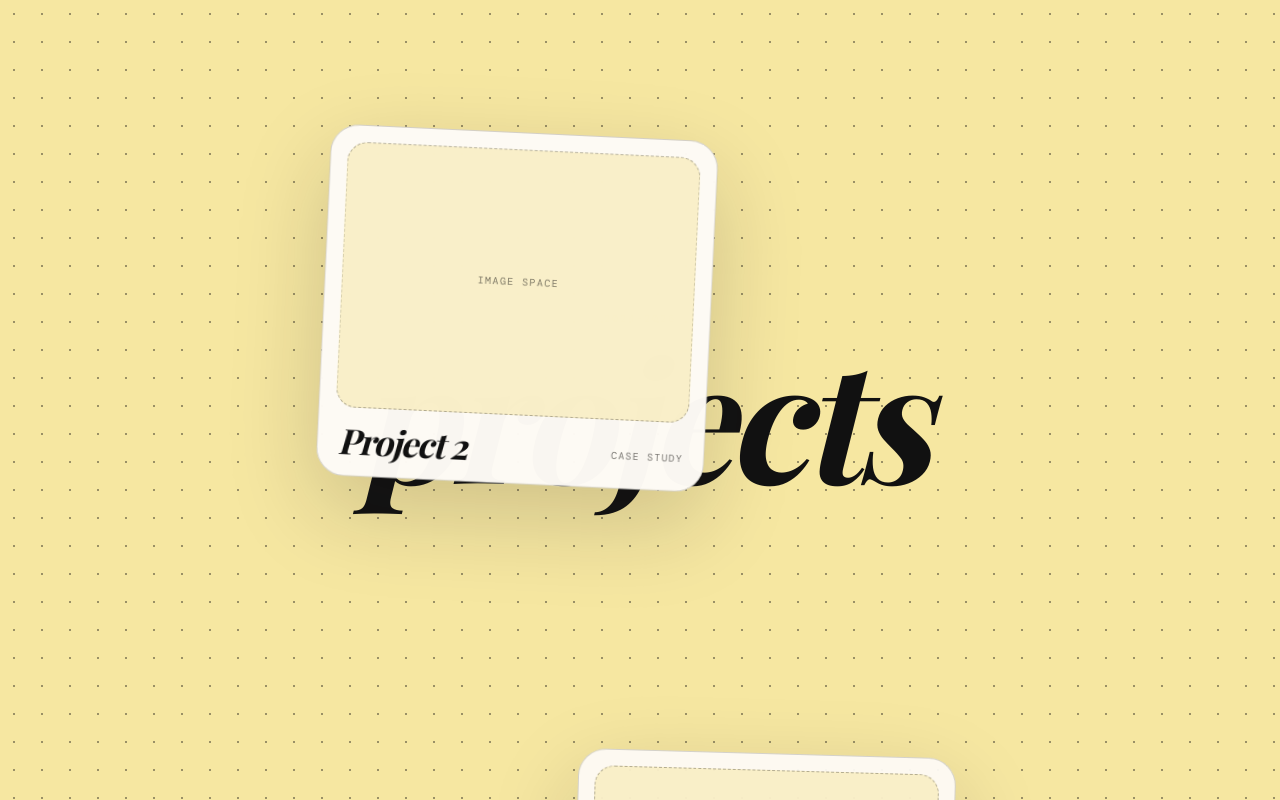
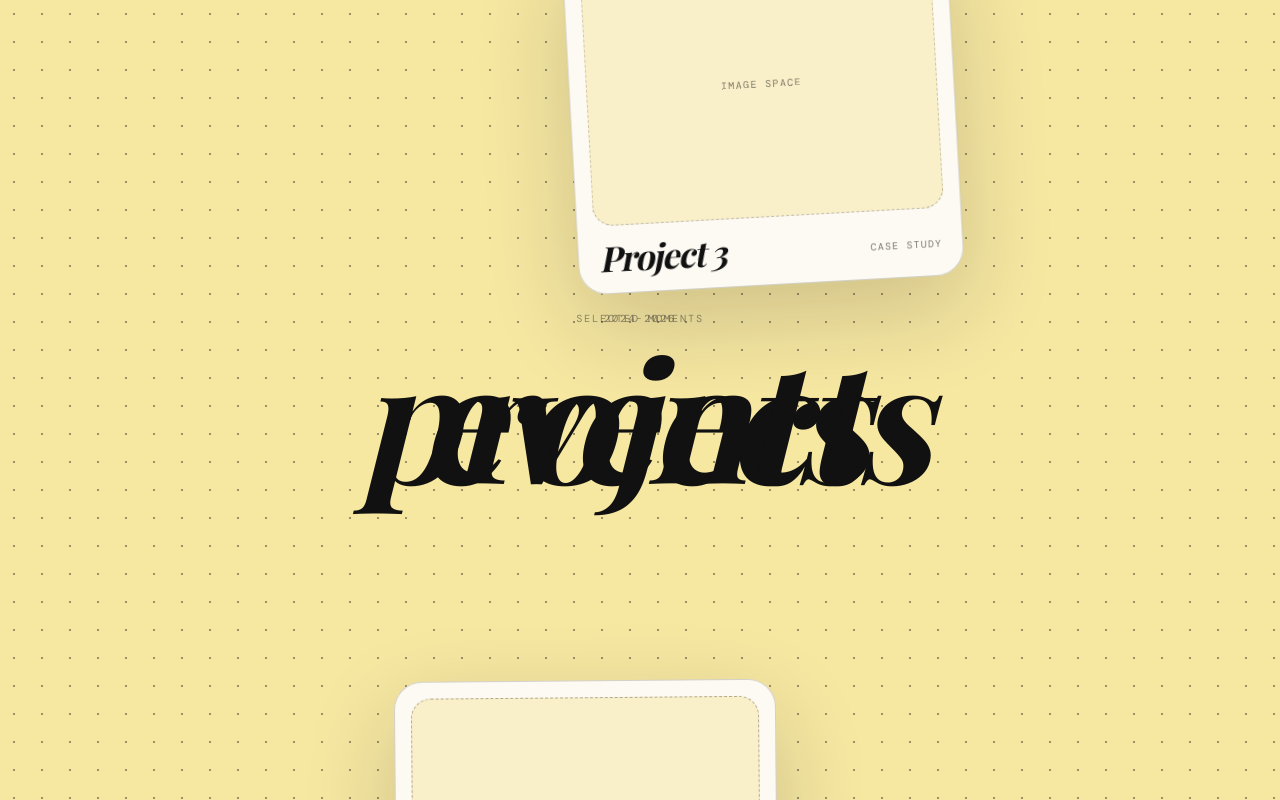
Before and after one commit to rutujaakalane/portfolio, a Next.js app: page / in a window 1280 px wide. Shown: the top 800 px of the page. Built offline with nearby package versions, Linux system fonts and the light colour scheme; a web font is replaced by a local one.

Commit message:
Add events section intro animation

```diff
--- a/app/page.tsx
+++ b/app/page.tsx
@@ -720,25 +720,25 @@ function Projects() {
 
   const projectsTop = useTransform(
   scrollYProgress,
-  [0, 0.10, 0.66, 0.76],
+  [0, 0.10, 0.76, 0.86],
   ["95vh", "50%", "50%", "-20vh"]
 );
 
 const projectsOpacity = useTransform(
   scrollYProgress,
-  [0, 0.06, 0.66, 0.76],
+  [0, 0.06, 0.76, 0.86],
   [0, 1, 1, 0]
 );
 
   const projectDotScale = useTransform(
   scrollYProgress,
-  [0, 0.20, 0.38, 0.66, 0.76, 1],
+  [0, 0.20, 0.38, 0.76, 0.86, 1],
   [1, 1, 190, 190, 1, 1]
 );
 
 const projectDotOpacity = useTransform(
   scrollYProgress,
-  [0, 0.175, 0.20, 0.76, 0.80],
+  [0, 0.175, 0.20, 0.86, 0.90],
   [0, 0, 1, 1, 0]
 );
 
@@ -1027,6 +1027,103 @@ const projectCard6Scale = useTransform(scrollYProgress, [0, 0.515, 0.575, 0.615]
   );
 }
 
+function Events() {
+  const sectionRef = useRef<HTMLElement>(null);
+
+  const { scrollYProgress } = useScroll({
+    target: sectionRef,
+    offset: ["start end", "end end"],
+  });
+
+  // events enters slowly from right in a straight horizontal line
+  const eventsX = useTransform(
+  scrollYProgress,
+  [0, 0.38, 1],
+  ["80vw", "-50%", "-50%"]
+);
+
+  const eventsOpacity = useTransform(
+    scrollYProgress,
+    [0, 0.08, 1],
+    [0, 1, 1]
+  );
+
+  return (
+    <section
+      id="events"
+      ref={sectionRef}
+      style={{
+        height: "260vh",
+        position: "relative",
+        zIndex: 5000,
+        backgroundColor: "var(--color-cream)",
+        backgroundImage:
+          "radial-gradient(circle, var(--dot-color) var(--dot-size), transparent var(--dot-size))",
+        backgroundSize: "var(--dot-space) var(--dot-space)",
+      }}
+    >
+      <div
+        style={{
+          position: "sticky",
+          top: 0,
+          width: "100vw",
+          height: "100vh",
+          overflow: "hidden",
+          backgroundColor: "transparent",
+        }}
+      >
+        <motion.div
+          style={{
+  position: "fixed",
+left: "50%",
+top: "50%",
+x: eventsX,
+y: "-50%",
+            opacity: eventsOpacity,
+            zIndex: 10,
+            width: "100vw",
+            display: "flex",
+            flexDirection: "column",
+            alignItems: "center",
+            justifyContent: "center",
+            textAlign: "center",
+            padding: "0 2.5rem",
+            pointerEvents: "none",
+          }}
+        >
+          <p
+            style={{
+              fontFamily: "var(--font-mono)",
+              fontSize: "0.64rem",
+              letterSpacing: "0.18em",
+              textTransform: "uppercase",
+              color: "#3D3A34",
+              opacity: 0.55,
+              margin: "0 0 0.9rem",
+            }}
+          >
+            selected moments
+          </p>
+
+          <h2
+            style={{
+              fontFamily: "var(--font-serif)",
+              fontStyle: "italic",
+              fontSize: "clamp(4rem, 13vw, 11rem)",
+              lineHeight: 0.88,
+              letterSpacing: "-0.04em",
+              color: "var(--color-ink)",
+              margin: 0,
+            }}
+          >
+            events
+          </h2>
+        </motion.div>
+      </div>
+    </section>
+  );
+}
+
 function NextSectionPlaceholder() {
   return (
     <section
@@ -1077,6 +1174,7 @@ export default function HomePage() {
       <Navbar visible={splashDone} />
       <Hero visible={splashDone} />
 <Projects />
+<Events />
 <NextSectionPlaceholder />
     </>
   );
```
